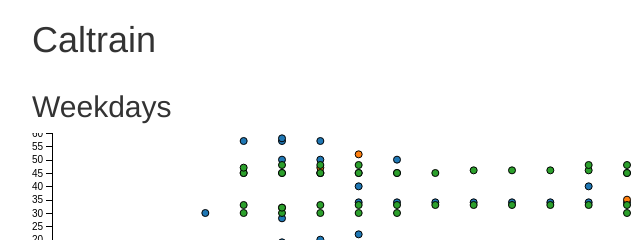
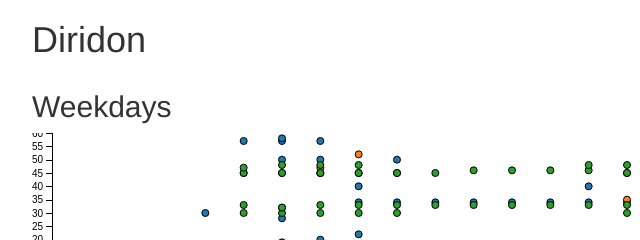
Before and after one commit to rahulkgupta/diridon, a plain HTML site: page index.html in a window 1280 px wide. Shown: the top 240 px of the page, 38-678 px from the left. Drawn offline with nearby package versions, Linux system fonts and the light colour scheme.

Commit message:
Renamed header

```diff
--- a/index.html
+++ b/index.html
@@ -27,7 +27,7 @@
 
 <body>
   <div class="container">
-    <div class="row"><h1 class="col-md-12">Caltrain</h1></div>
+    <div class="row"><h1 class="col-md-12">Diridon</h1></div>
     <div class="row"><h2 class="col-md-12">Weekdays</h2></div>
     <div class="row">
       <div id="weekday" class="chart col-md-12"></div>
```
